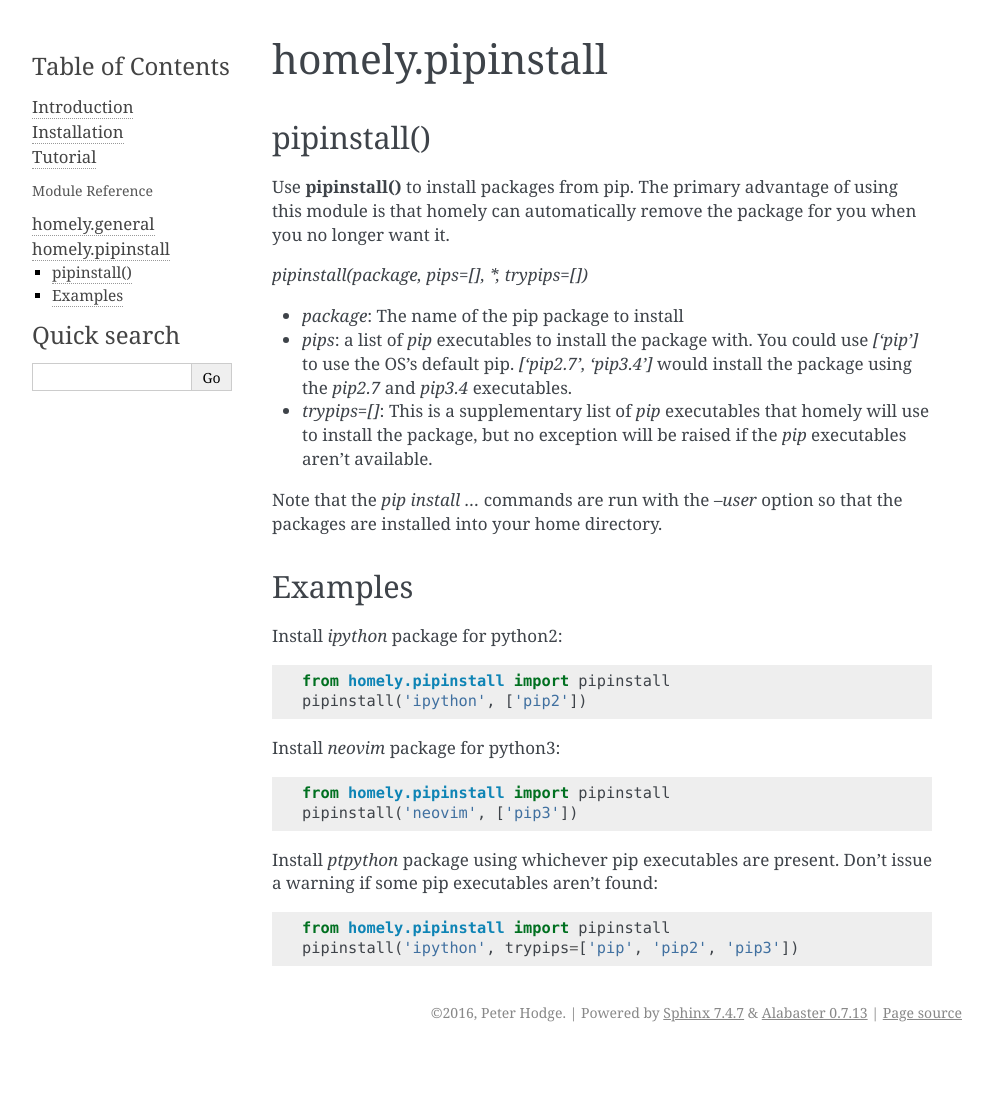
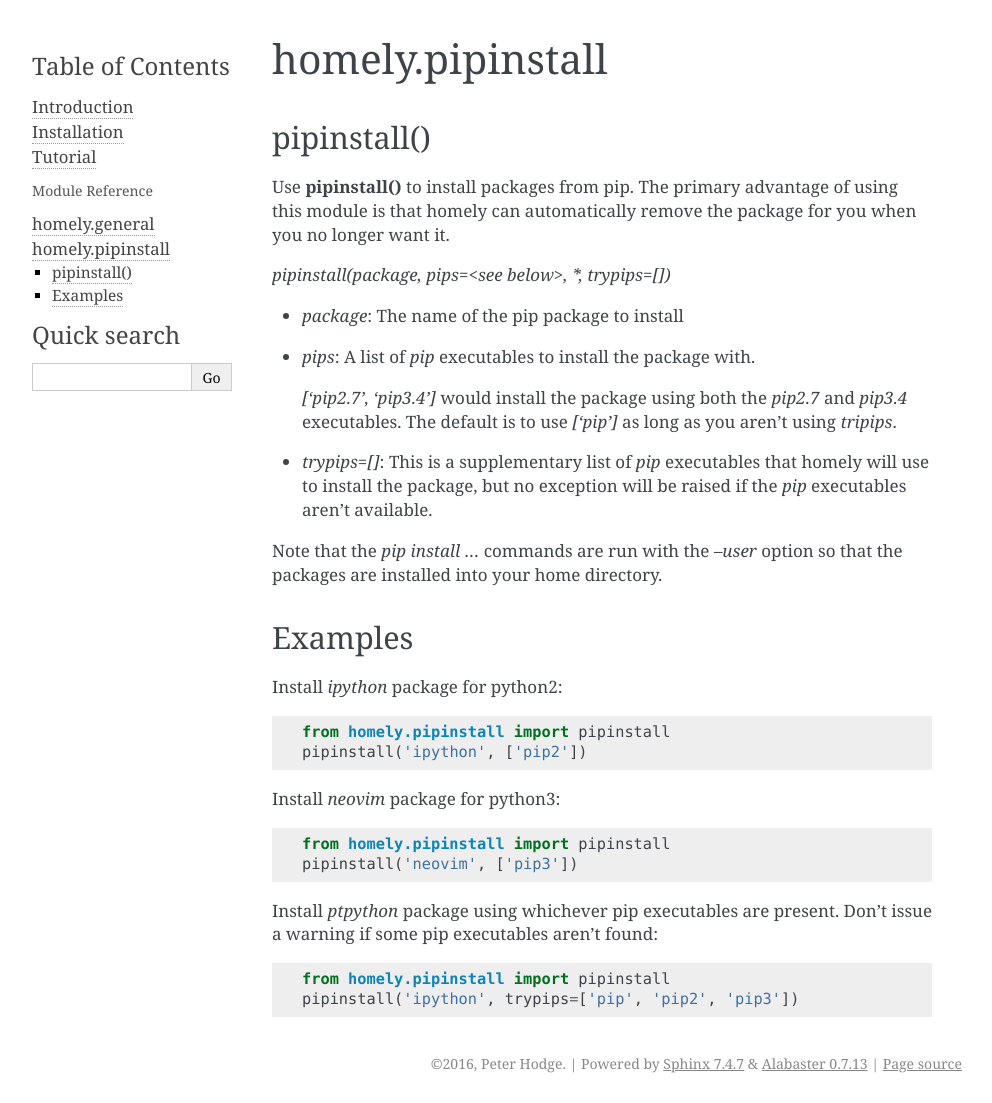
Before and after one commit to phodge/homely, a Sphinx documentation site: the page built from docs/ref/pipinstall.rst, in a window 1280 px wide. Shown: the whole page, without its empty margins (148-1140 px from the left). Built offline with Sphinx 7.4.7, drawn with Linux system fonts in a browser that asks for light colours; pages that are not in the unit, such as notebooks, are missing from menus; before the commit the page ends 1052 px from its top, so only the background shows below that.

Commit message:
More changes to pipinstall docs

```diff
--- a/docs/ref/pipinstall.rst
+++ b/docs/ref/pipinstall.rst
@@ -10,19 +10,19 @@ Use **pipinstall()** to install packages from pip. The primary advantage of
 using this module is that homely can automatically remove the package for you
 when you no longer want it.
 
+*pipinstall(package, pips=<see below>, *, trypips=[])*
 
-`pipinstall(package, pips=[], *, trypips=[])`
+* *package*: The name of the pip package to install
+* *pips*: A list of *pip* executables to install the package with.
 
-* `package`: The name of the pip package to install
-* `pips`: a list of `pip` executables to install the package with.
-  You could use `['pip']` to use the OS's default pip.
-  `['pip2.7', 'pip3.4']` would install the package using the `pip2.7` and
-  `pip3.4` executables.
-* `trypips=[]`: This is a supplementary list of `pip` executables that homely
+  *['pip2.7', 'pip3.4']* would install the package using both the *pip2.7* and
+  *pip3.4* executables.  The default is to use *['pip']* as long as you aren't
+  using *tripips*.
+* *trypips=[]*: This is a supplementary list of *pip* executables that homely
   will use to install the package, but no exception will be raised if the
-  `pip` executables aren't available.
+  *pip* executables aren't available.
 
-Note that the `pip install ...` commands are run with the `--user` option so
+Note that the *pip install ...* commands are run with the *--user* option so
 that the packages are installed into your home directory.
 
 
@@ -30,17 +30,17 @@ Examples
 --------
 
 
-Install `ipython` package for python2::
+Install *ipython* package for python2::
 
     from homely.pipinstall import pipinstall
     pipinstall('ipython', ['pip2'])
 
-Install `neovim` package for python3::
+Install *neovim* package for python3::
 
     from homely.pipinstall import pipinstall
     pipinstall('neovim', ['pip3'])
 
-Install `ptpython` package using whichever pip executables are present.
+Install *ptpython* package using whichever pip executables are present.
 Don't issue a warning if some pip executables aren't found::
 
     from homely.pipinstall import pipinstall
```
Also changed, not shown: 1 other file.
